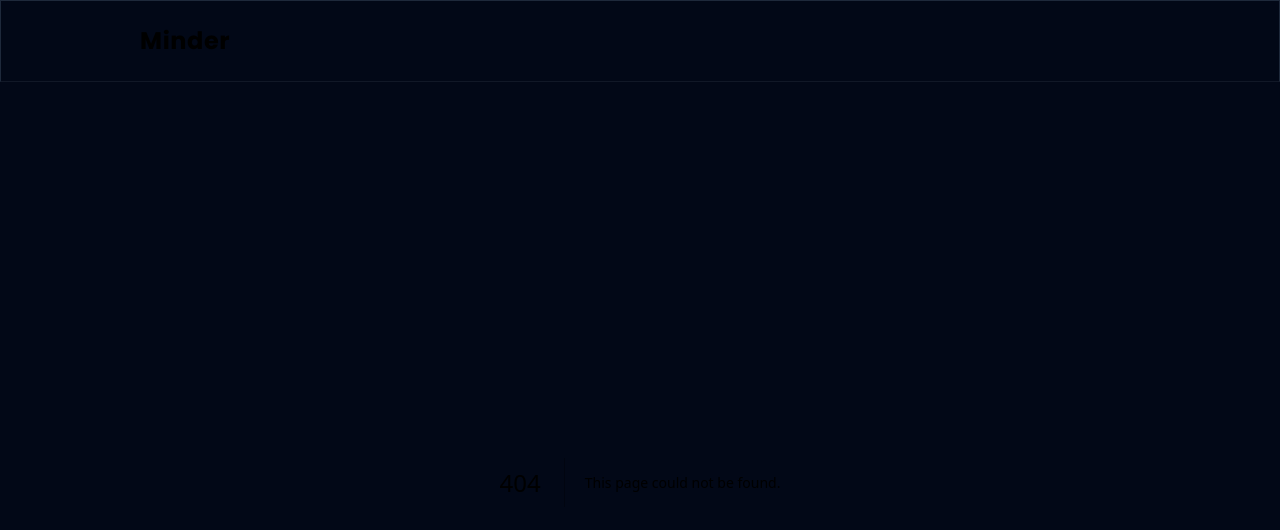
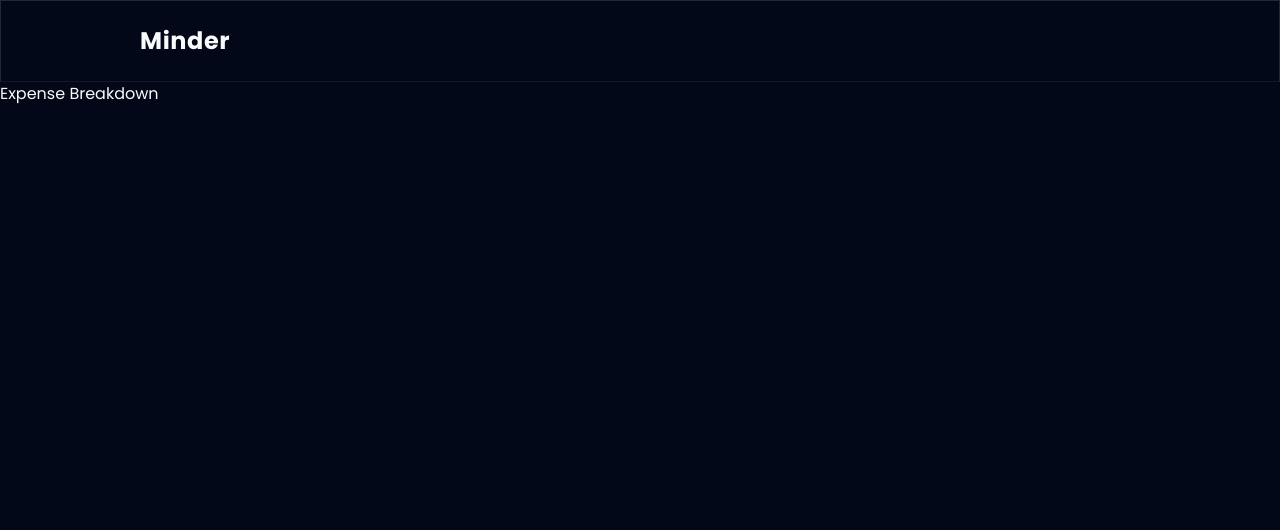
Before and after one commit to michaelcanonizado/minder, a Next.js app: page /expense/breakdown in a window 1280 px wide. Before the commit this address had no page. Shown: the top 530 px of the page. Built offline with nearby package versions, Linux system fonts and the light colour scheme.

Commit message:
chore: initialize /expense/breakdown page.tsx

```diff
--- /dev/null
+++ b/src/app/(user)/expense/breakdown/page.tsx
@@ -0,0 +1,7 @@
+import React from 'react';
+
+const ExpenseBreakdown = () => {
+  return <div>Expense Breakdown</div>;
+};
+
+export default ExpenseBreakdown;
```
